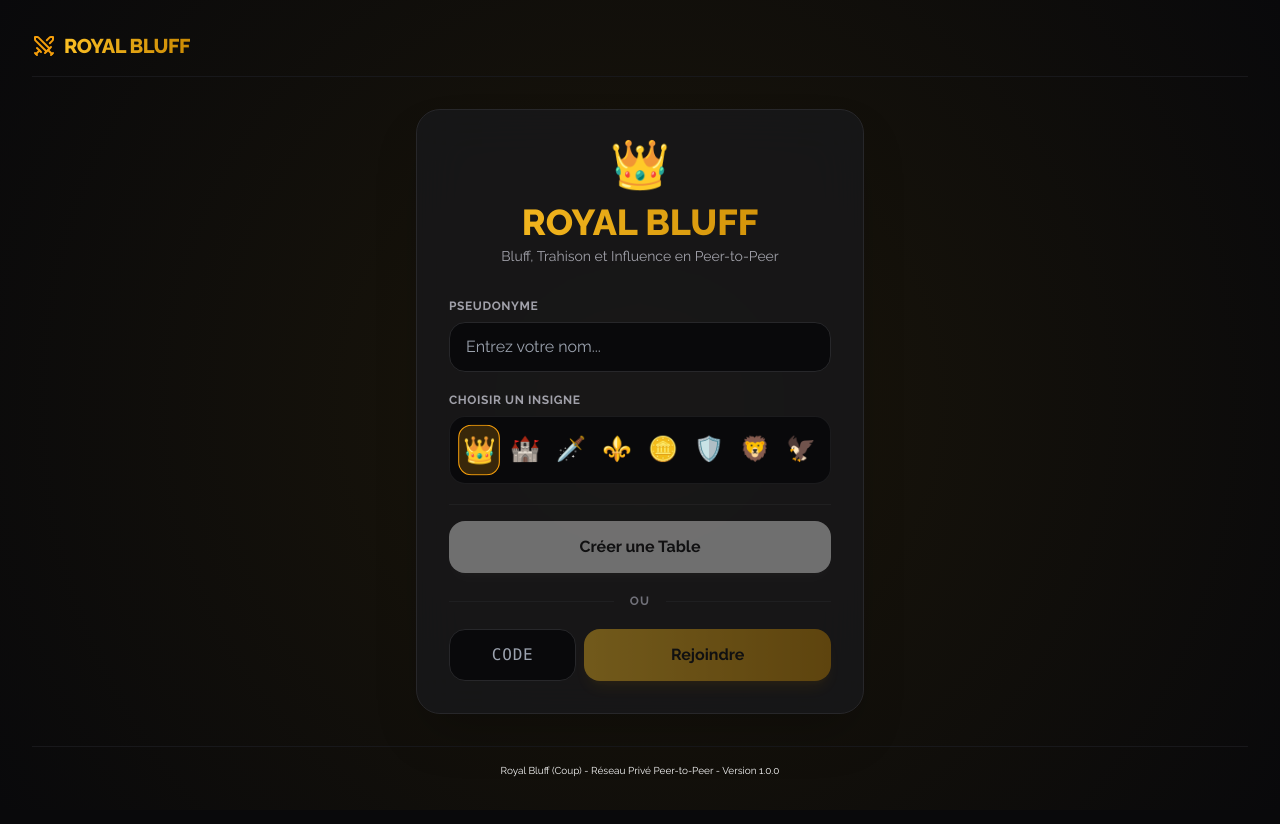
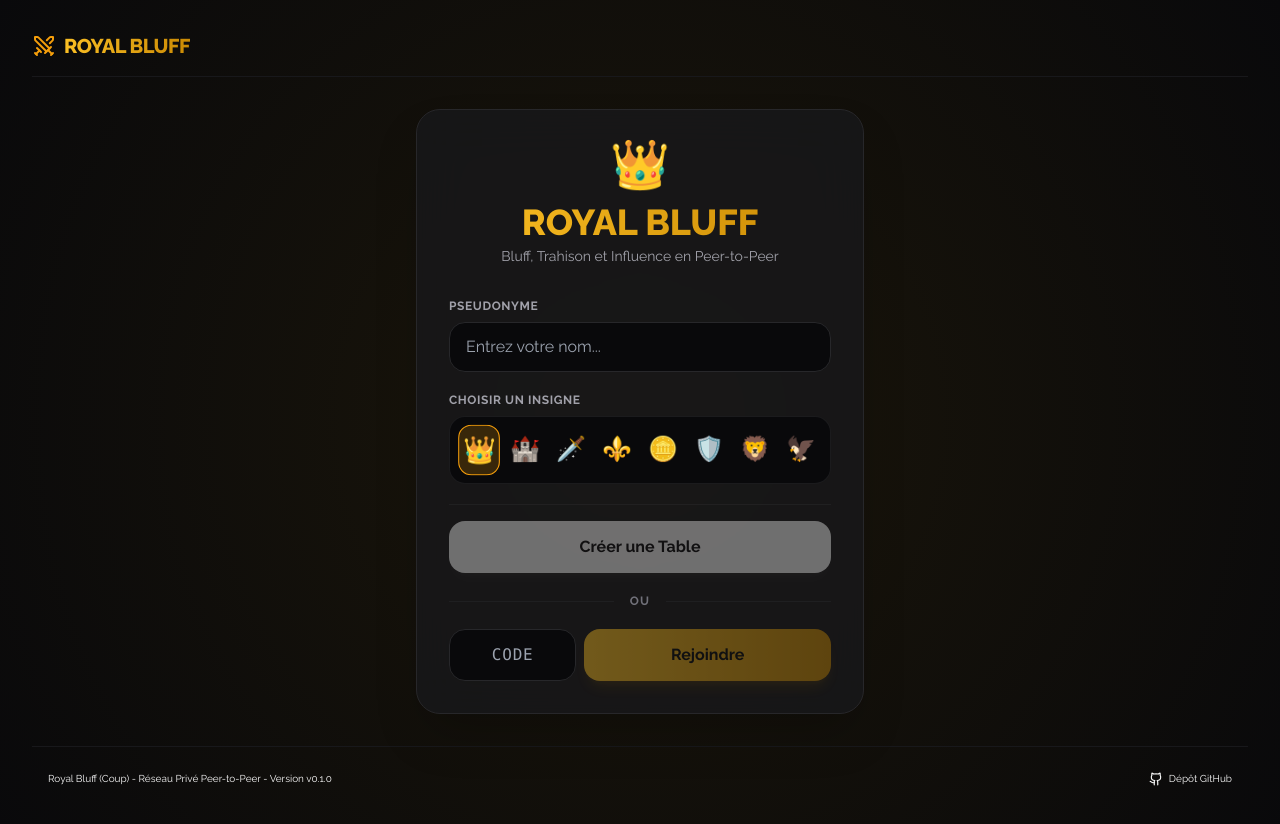
Before and after one commit to gab371/royal-bluff, a React (Vite) app: page / in a window 1280 px wide. Shown: the top 824 px of the page. Built offline with nearby package versions, Linux system fonts and the light colour scheme; a web font is replaced by a local one.

Commit message:
chore: add README with demo link and update footer with repo link and version v0.1.0

```diff
--- a/src/App.tsx
+++ b/src/App.tsx
@@ -192,8 +192,30 @@ export default function App() {
         )}
       </main>
 
-      <footer className="max-w-7xl mx-auto w-full text-center text-[10px] text-zinc-650 mt-8 pt-4 border-t border-zinc-900">
-        Royal Bluff (Coup) - Réseau Privé Peer-to-Peer - Version 1.0.0
+      <footer className="max-w-7xl mx-auto w-full text-center text-[10px] text-zinc-650 py-6 px-4 border-t border-zinc-900 flex justify-between items-center mt-8">
+        <div>
+          Royal Bluff (Coup) - Réseau Privé Peer-to-Peer - Version v0.1.0
+        </div>
+        <a
+          href="https://github.com/gab371/royal-bluff"
+          target="_blank"
+          rel="noopener noreferrer"
+          className="flex items-center gap-1.5 hover:text-amber-500 transition-colors"
+        >
+          <svg
+            className="w-3.5 h-3.5"
+            viewBox="0 0 24 24"
+            fill="none"
+            stroke="currentColor"
+            strokeWidth="2"
+            strokeLinecap="round"
+            strokeLinejoin="round"
+          >
+            <path d="M15 22v-4a4.8 4.8 0 0 0-1-3.5c3 0 6-2 6-5.5.08-1.25-.27-2.48-1-3.5.28-1.15.28-2.35 0-3.5 0 0-1 0-3 1.5-2.64-.5-5.36-.5-8 0C6 2 5 2 5 2c-.3 1.15-.3 2.35 0 3.5A5.403 5.403 0 0 0 4 9c0 3.5 3 5.5 6 5.5-.39.49-.68 1.05-.85 1.65-.17.6-.22 1.23-.15 1.85v4" />
+            <path d="M9 18c-4.51 2-5-2-7-2" />
+          </svg>
+          <span>Dépôt GitHub</span>
+        </a>
       </footer>
     </div>
   );
```
Also changed, not shown: 1 other file (tests, documents, lock files or other folders).
